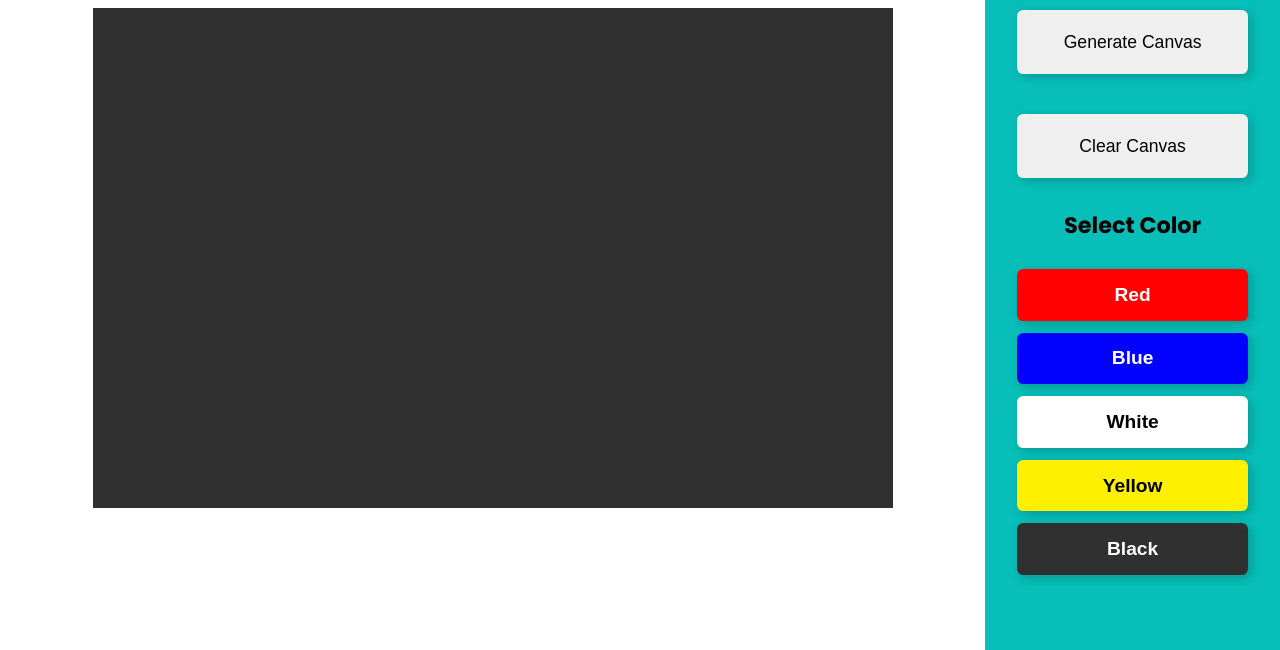
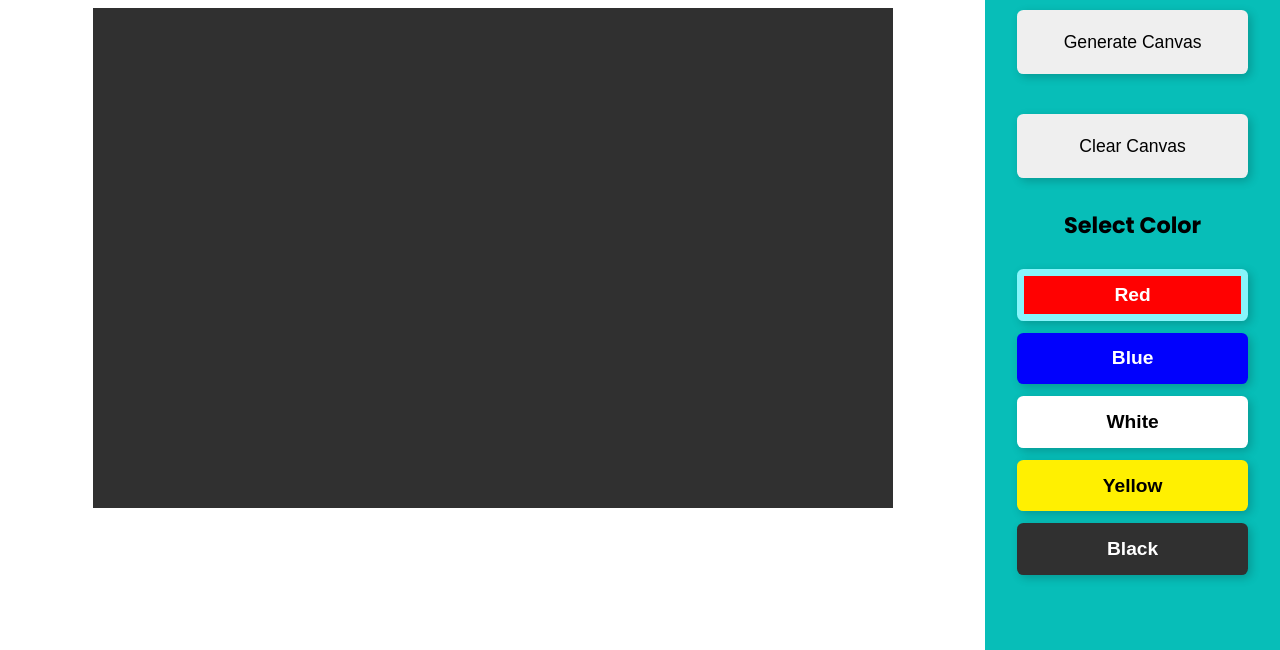
Before and after one commit to josno/mondrian, a plain HTML site: page index.html in a window 1280 px wide. Both pictures are taken after a click on the button "Red". Shown: the part 150-800 px from the top of the page. Drawn offline with nearby package versions, Linux system fonts and the light colour scheme.

Commit message:
Update selection

```diff
--- a/index.js
+++ b/index.js
@@ -24,17 +24,22 @@ const classes = [
 ];
 
 var currentColor;
+var currentBtn;
 
 classes.forEach((c) =>
 	document.querySelector(`.${c}`).addEventListener("click", () => {
-		console.log(document.querySelector(`.${c}`).style.backgroundColor);
 		document.querySelector(`.${c}`).style.backgroundColor = currentColor;
 	})
 );
 
 [red, yellow, blue, white, black].forEach((i) =>
 	i.addEventListener("click", () => {
+		if (currentBtn) {
+			currentBtn.classList.toggle("current");
+		}
 		currentColor = i.value;
+		currentBtn = i;
+		i.classList.toggle("current");
 	})
 );
 
--- a/styles.css
+++ b/styles.css
@@ -33,18 +33,19 @@ main {
 	align-items: flex-start;
 }
 
-/*
-h3 {
-	position: absolute;
-	top: -1%;
-	width: 100%;
-} */
+.current {
+	border: 7px solid #87f5fb;
+}
 
 button {
 	border-radius: 0.4rem;
 	height: 2.2rem;
 	border: none;
 	box-shadow: 3px 3px 10px rgb(0, 0, 0, 0.2);
+}
+
+button:hover {
+	cursor: pointer;
 }
 
 .color-container > button {
```
